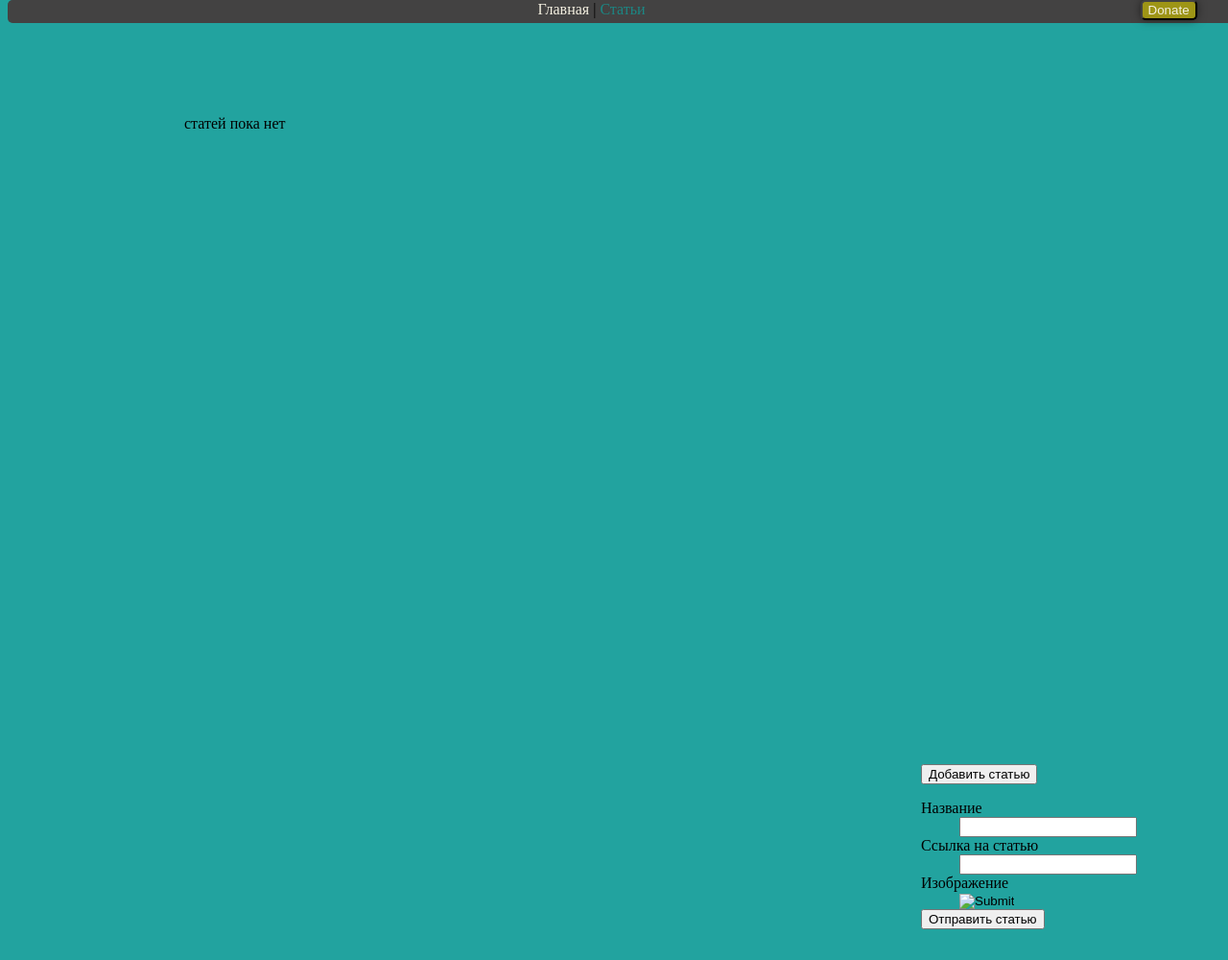
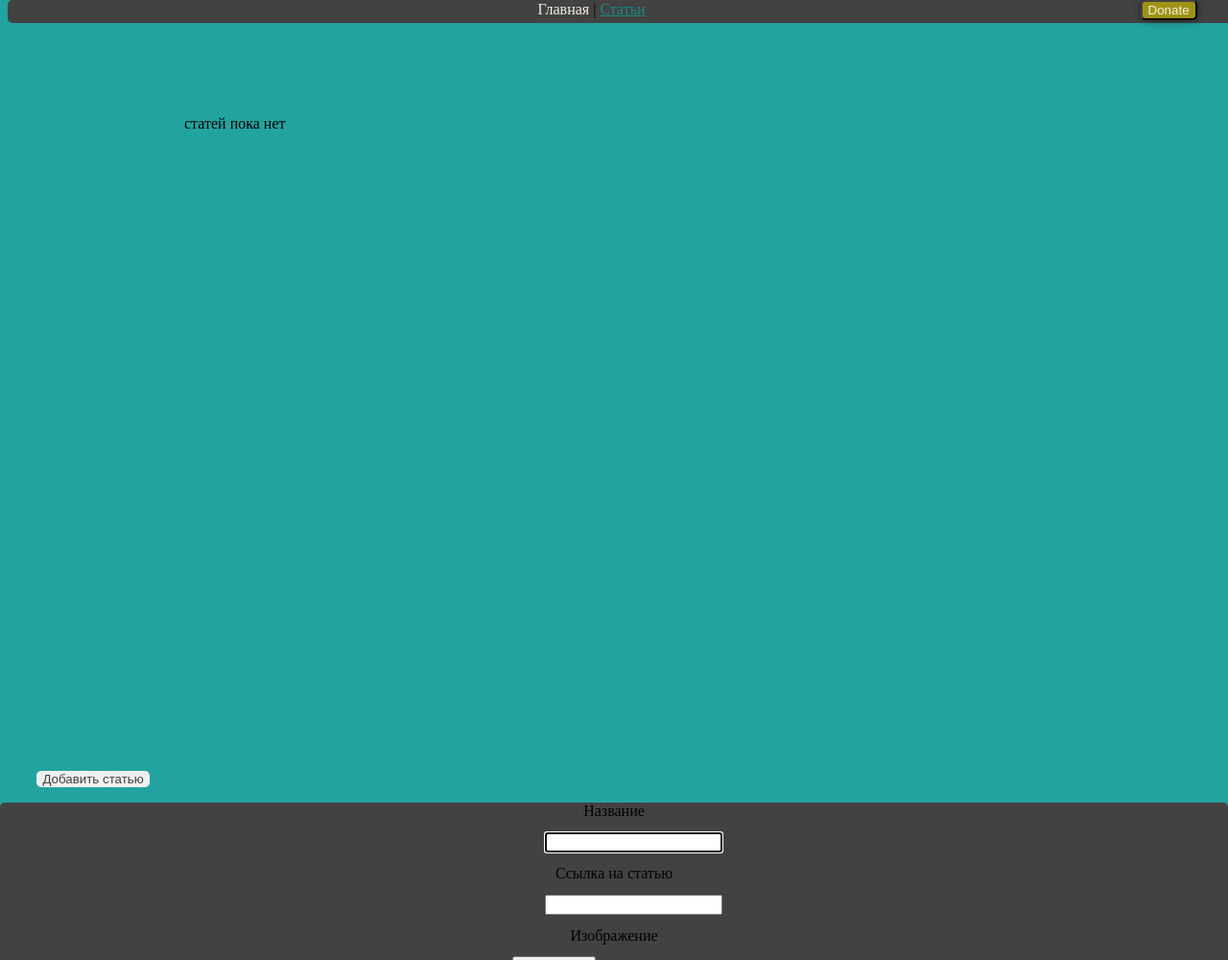
Before and after one commit to JustGimli/myPortfolio, a Flask app: template main_core/templates/article.html in a window 1280 px wide. Shown: the whole page at 96% size. Run offline with Flask 2, Linux system fonts and the light colour scheme; the template is opened without the code that fills it, so the values that code supplies are empty.

Commit message:
0.4 alfa

```diff
--- a/main_core/core_app.py
+++ b/main_core/core_app.py
@@ -1,10 +1,10 @@
-from crypt import methods
 from flask import *
 from configyre.config import *
 from sqlite3 import *
 from conf import config
 import random
 from PIL import Image
+from db.db import upload_views
 
 app = Flask(__name__)
 app.config.from_object(config)
@@ -47,29 +47,40 @@ def main():
     return render_template('main.html')
 
 
-@app.route('/articles')
+@app.route('/articles/')
 def articles():
     db = get_db()
     cur = db.cursor()
-    cur.execute('SELECT * FROM articles ORDER BY id')
+    cur.execute('SELECT * FROM articles ORDER BY date DESC')
     art = cur.fetchall()
     return render_template('article.html', articles = art)
 
 
 @app.route('/add-articles', methods=['POST'])
 def add_article():
+
     if request.form['name-article'] == '':
         flash('Извините введите текст')
     else:
-        path = 'db/article-img/' + str(random.randint(1,123123123)) + '.jpg'
-        img =request.data[request.form['image']]
-        img.save(f'{path}', 'JPG')
+        id = random.randint(1,123123123)
+
+        path = url_for('static', filename=f'article-img/{str(id) + ".png"}')
+        img = Image.open(request.files['image'])
+        img.save(f'{app.root_path + path}')
 
         db = get_db()
         cur = db.cursor()
-        cur.execute('INSERT INTO articles (id,name,a_to_article,a_to_img) VALUES(?,?,?,?)',[0,request.form['name-article'], request.form['href-article'], path])
+        cur.execute('INSERT INTO articles (id,name,a_to_article,a_to_img) VALUES(?,?,?,?)',[id,request.form['name-article'], request.form['href-article'], path])
         db.commit()
+        flash('Добавлено')
     return redirect(url_for('articles'))
+
+@app.route('/views', methods=['POST'])
+def get_views():
+    upload_views(request.form['value'], request.form['href'] )
+
+    return 'url_for()'
+
 
 if __name__ == '__main__':
     app.run()
--- a/main_core/static/js/scripts-article.js
+++ b/main_core/static/js/scripts-article.js
@@ -1,9 +1,17 @@
 $(document).ready(function(){
+
+    $('.a_to_article').mouseenter(function(){
+
+        let href = $(this).attr('href')
+        let as1 = Number($($($(this).parents('div:first')).children('.views')).text())+1
+        $.post('/views',{value:as1, href:href})
+    })
+
 
     let a = false
 
     if($('meta').attr('name')=='article'){
-        $('.navigator a:last-of-type').css('color', '#1c8784')
+        $('.navigator a:last-of-type').css({'color': '#1c8784','text-decoration': 'underline'})
     }
 
     $('.add-articles').click(function(){
@@ -14,7 +22,7 @@ $(document).ready(function(){
             a = true
         }else if( a === true){
             $('.add_article').animate({
-                bottom: '-23%'
+                bottom: '-35%'
             })
             a = false
         }
--- a/main_core/static/js/scripts.js
+++ b/main_core/static/js/scripts.js
@@ -1,7 +1,7 @@
 $(document).ready(function(){
 
     if($('meta').attr('name')=='main'){
-        $('.navigator a:first-child').css('color', '#1c8784')
+        $('.navigator a:first-child').css({'color': '#1c8784','text-decoration': 'underline'})
     }
 
     var experiense = $( ".experiense" ).offset()
--- a/main_core/static/style-article.css
+++ b/main_core/static/style-article.css
@@ -61,11 +61,47 @@ body{
     width: 1%;
     left: 91.5%;
     position: relative;
+    color: #22A39F;
 }
 
 /* добавление статей */
 .add_article{
     position: fixed;
-    bottom: -23%;
-    left: 75%;
+    bottom: -35%;
+    left: 3%;
+    width: 100%;
+
 }
+
+.date{
+    color: #22A39F;
+}
+
+.a_to_article{
+    text-decoration: none;
+    color: #22A39F;
+}
+
+.add-articles{
+    color: #434242;
+    border-radius: 5px;
+    border-width: 0ch;
+}
+
+.color-42{
+    left: -3%;
+    background-color: #434242;
+    width: 100%;
+    position: relative;
+    border-radius: 5px  ;
+}
+
+.form{
+    padding-bottom: 1%;
+}
+
+dt,dd{
+    margin-top: 1%;
+    margin-bottom: 1%;
+    border-radius: 5px;
+}
--- a/main_core/templates/article.html
+++ b/main_core/templates/article.html
@@ -10,9 +10,10 @@
 {% block body %}
 <div class="articles">
     {% for art in articles %}
-    <div class="article-example"><center><h2><a href="{{ art.a_to_article }}">{{ art.name }}</a> </h2>
+    <div class="article-example"><center><h2><a href="{{ art.a_to_article }}" class="a_to_article">{{ art.name }}</a></h2>
         <img class="title-img" src="{{ art.a_to_img }}" ></center>
-        <img src="https://cdn-icons-png.flaticon.com/512/58/58976.png" class="icon-eye"><span class="views">{{ art.views }}</span>
+        <img href="{{ art.a_to_article }}" src="https://cdn-icons-png.flaticon.com/512/58/58976.png" class="icon-eye"><span class="views">{{ art.views }}</span>
+        <span class="date">{{ art.date }}</span>
     </div><hr>
     {% else %}
     <divy>статей пока нет</div>
@@ -22,17 +23,21 @@
 
 <div class="add_article">
     <button class="add-articles"> Добавить статью</button>
-    <form action="{{url_for('add_article')}}" method="post" class="form">
+    <div class="color-42">
+        <center>
+            <form action="{{url_for('add_article')}}" method="post" class="form" enctype="multipart/form-data" >
                 <dl>
                     <dt>Название</dt>
-            <dd><input type="text" name="name-article"></dd>
+                    <dd><input type="text" name="name-article" autofocus ></dd>
                     <dt>Ссылка на статью</dt>
                     <dd><input type="text" name="href-article"></dd>
                     <dt>Изображение</dt>
-            <dd><input type="image" name="image" enctype="multipart/form-data" ></dd>
+                    <dd><input type="file" name="image" accept="image/png" placeholder="Only png-type"></dd>
                     <dt><input type="submit" value="Отправить статью"></dt>
                 </dl>
             </form>
+        </center>
+    </div>
 </div>
 
 {% endblock %}
```
Also changed, not shown: main_core/db/db.py (+8 -0 lines), main_core/db/article.db, main_core/static/article-img/112773850.png (added), main_core/static/article-img/43347643.png (added), main_core/static/article-img/74043142.png (added). Lines whose indentation alone changed are shown as unchanged.
